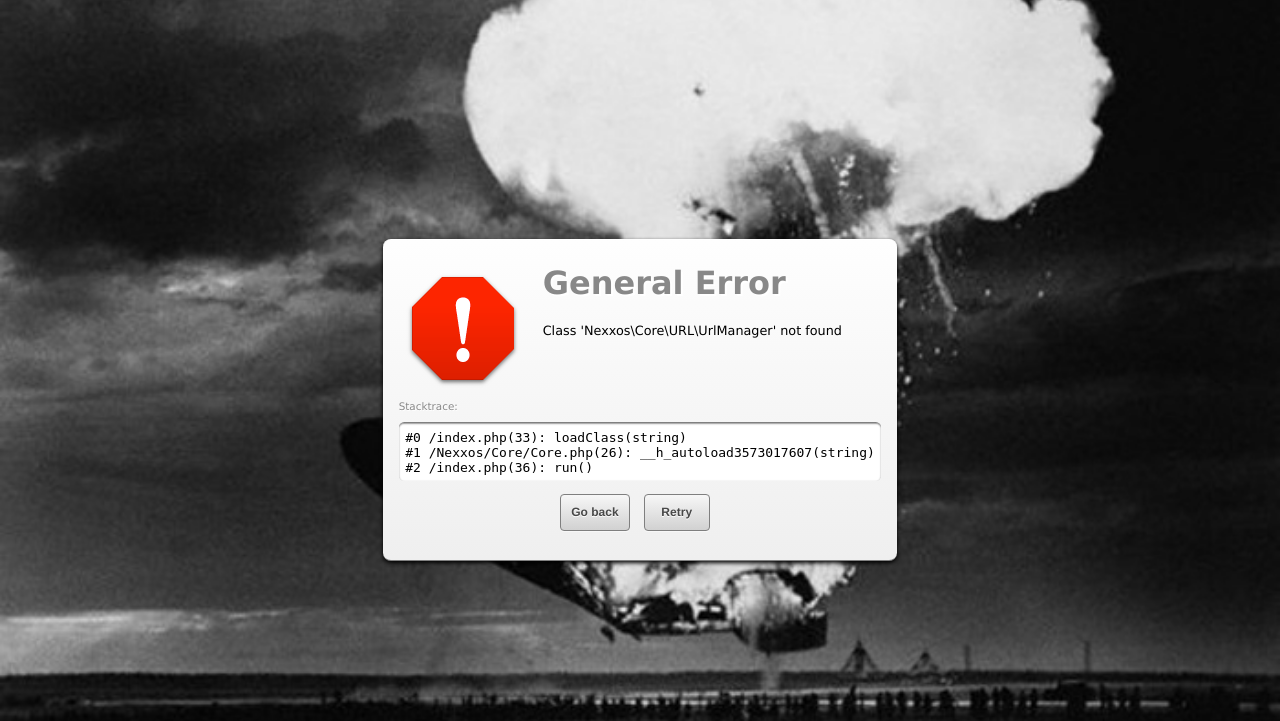
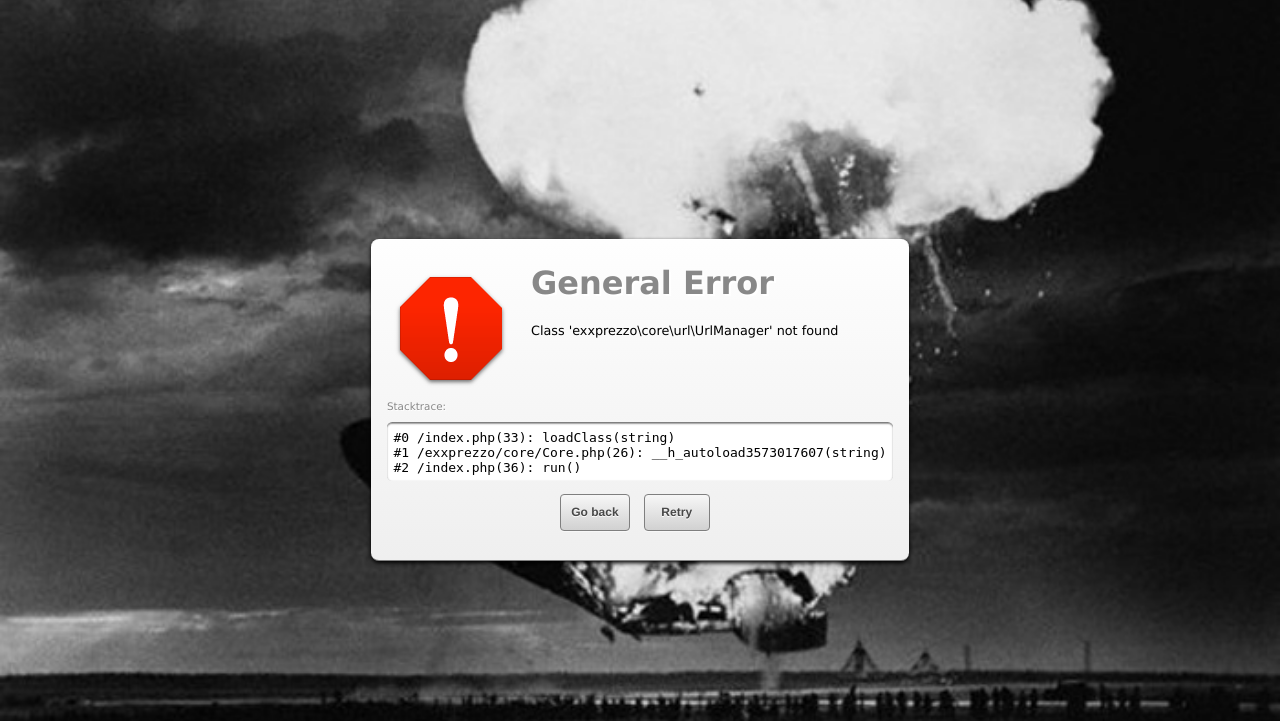
Before and after one commit to jornane/exxprezzo, a PHP site: page / in a window 1280 px wide. Shown: the top 721 px of the page. Run offline with PHP 8.4, Linux system fonts and the light colour scheme; data comes from the database, SQL or seed files in the repository.

Commit message:
Refactored

```diff
--- a/src/main/php/Nexxos/Core/Core.php
+++ b/src/main/php/exxprezzo/core/Core.php
@@ -1,5 +1,5 @@
 <?php
-namespace Nexxos\Core {
+namespace exxprezzo\core {
 	class Core {
 		private static $config = array();
 		private static $basedir;
@@ -13,7 +13,7 @@ namespace Nexxos\Core {
 			try {
 				self::$basedir = getcwd();
 				// Set error handler
-				set_error_handler(array('Nexxos\Core\Core', 'handleError'));
+				set_error_handler(array('exxprezzo\core\Core', 'handleError'));
 
 				// Read config file
 				self::readConfigFile();
@@ -22,11 +22,11 @@ namespace Nexxos\Core {
 				self::readConfigFromDB();
 
 				// Parse URL
-				$urlManager = 'Nexxos\\Core\\URL\\'.self::$config['urlManager'].'UrlManager';
+				$urlManager = 'exxprezzo\\core\\url\\'.strtolower(self::$config['urlManager']).'UrlManager';
 				self::$urlManager = new $urlManager();
 
 				// Instantiate main module
-				self::$mainModule = \Nexxos\Core\Module\AbstractModule::getInstanceFor(
+				self::$mainModule = \exxprezzo\core\module\AbstractModule::getInstanceFor(
 						self::$urlManager->getHostGroup(),
 						self::$urlManager->getPath()
 					);
@@ -58,7 +58,7 @@ namespace Nexxos\Core {
 		}
 
 		private static function readConfigFile() {
-			$contents = file_get_contents('Nexxos/Config.php');
+			$contents = file_get_contents('exxprezzo/Config.php');
 			$pos = strpos($contents, '?>', 0);
 			self::$config = unserialize(substr($contents, $pos+2));
 		}
@@ -78,7 +78,7 @@ namespace Nexxos\Core {
 		public static function loadClass($className) {
 			if (class_exists($className) || interface_exists($className)) return; // Class already exists, our work here is done
 			if (substr($className, -9) == 'Exception' && strpos($className, '_') === false)
-				$path = self::$basedir.DIRECTORY_SEPARATOR.'Nexxos'.DIRECTORY_SEPARATOR.'Exception'.DIRECTORY_SEPARATOR.$className.'.php';
+				$path = self::$basedir.DIRECTORY_SEPARATOR.'exxprezzo'.DIRECTORY_SEPARATOR.'exception'.DIRECTORY_SEPARATOR.$className.'.php';
 			else
 				$path = self::$basedir.DIRECTORY_SEPARATOR.str_replace('\\', DIRECTORY_SEPARATOR, $className).'.php';
 			if (file_exists($path))
--- a/src/main/php/Nexxos/Core/Output.php
+++ b/src/main/php/exxprezzo/core/Output.php
@@ -1,5 +1,5 @@
 <?php
-namespace Nexxos\Core {
+namespace exxprezzo\core {
 	interface Output extends Runnable {
 		function renderContents();
 		function getLength();
--- a/src/main/php/Nexxos/Core/Runnable.php
+++ b/src/main/php/exxprezzo/core/Runnable.php
@@ -1,5 +1,5 @@
 <?php
-namespace Nexxos\Core {
+namespace exxprezzo\core {
 	interface Runnable {
 		public function run();
 	}
--- a/src/main/php/Nexxos/Core/Module/DefaultModule.php
+++ b/src/main/php/exxprezzo/core/module/DefaultModule.php
@@ -1,5 +1,5 @@
 <?php
-namespace Nexxos\Core\Module {
+namespace exxprezzo\core\module {
 	class DefaultModule extends AbstractModule {
 		public function run() {
 		}
--- a/src/main/php/Nexxos/Core/URL/AbstractUrlManager.php
+++ b/src/main/php/exxprezzo/core/url/AbstractUrlManager.php
@@ -1,5 +1,5 @@
 <?php
-namespace Nexxos\Core\URL {
+namespace exxprezzo\core\url {
 	abstract class AbstractUrlManager {
 
 		public function __construct(&$server, &$get, &$post, &$cookie, &$env) {
@@ -59,7 +59,7 @@ namespace Nexxos\Core\URL {
 		}
 
 		public final function getHostGroup() {
-			$dbh = \Nexxos\Core\Core::getDatabaseConnection();
+			$dbh = \exxprezzo\core\Core::getDatabaseConnection();
 			$stmt = $dbh->prepare('SELECT `hostGroupId`, `type` FROM `hostGroup` where `hostName` = ? OR `hostName` = ""');
 			if ($stmt->execute(array($this->server['HTTP_HOST'])) && $hostGroupEntry = $stmt->fetch()) {
 				if ($hostGroupEntry['type'] == 'redirect') {/* fixme */}
@@ -72,7 +72,7 @@ namespace Nexxos\Core\URL {
 		public abstract function mkrawurl($hostGroup, $path, $get=array(), $fullUrl=false, $noGetForce=true);
 
 		/**
-		 * Return the URL to a specific physical path, relative to the nexxos root.
+		 * Return the URL to a specific physical path, relative to the exxprezzo root.
 		 *
 		 * @param string $path	Physical path, must not start with a slash
 		 *
--- a/src/main/php/Nexxos/Core/URL/FunctionPath.php
+++ b/src/main/php/exxprezzo/core/url/FunctionPath.php
@@ -1,5 +1,5 @@
 <?php
-namespace Nexxos\Core\URL {
+namespace exxprezzo\core\url {
 	class FunctionPath {
 		public $hostGroup;
 		public $path;
--- a/src/main/php/Nexxos/Core/URL/HostGroup.php
+++ b/src/main/php/exxprezzo/core/url/HostGroup.php
@@ -1,5 +1,5 @@
 <?php
-namespace Nexxos\Core\URL {
+namespace exxprezzo\core\url {
 	static class HostGroup {
 
 	}
--- a/src/main/php/Nexxos/Core/URL/QueryStringUrlManager.php
+++ b/src/main/php/exxprezzo/core/url/QueryStringUrlManager.php
@@ -1,5 +1,5 @@
 <?php
-namespace Nexxos\Core\URL {
+namespace exxprezzo\core\url {
 	class QueryStringUrlManager extends AbstractUrlManager {
 
 		public function __construct($server=NULL, $get=NULL, $post=NULL, $cookie=NULL, $env=NULL) {
--- a/src/main/php/index.php
+++ b/src/main/php/index.php
@@ -10,7 +10,7 @@
 $errorPage = dirname(__FILE__).'/error.html'; // In case something very bad goes wrong, don't expose it. View this page instead.
 
 // Include core
-if (!(include 'Nexxos/Core/'.DIRECTORY_SEPARATOR.'Core.php') || !class_exists('Nexxos\\Core\\Core')) {
+if (!(include 'exxprezzo/core/'.DIRECTORY_SEPARATOR.'Core.php') || !class_exists('exxprezzo\\core\\Core')) {
 	$msg = 'Could not initialize core';
 	if (!is_null($errorPage) && file_exists($errorPage) && is_readable($errorPage)) {
 		die(str_ireplace(array(
@@ -30,7 +30,7 @@ if (!(include 'Nexxos/Core/'.DIRECTORY_SEPARATOR.'Core.php') || !class_exists('N
 }
 
 function __autoload($className) {
-	Nexxos\Core\Core::loadClass($className);
+	exxprezzo\core\Core::loadClass($className);
 }
 
-Nexxos\Core\Core::run();
+exxprezzo\core\Core::run();
```
Also changed, not shown: src/main/php/exxprezzo/core/module/AbstractModule.php (renamed from src/main/php/Nexxos/Core/Module/AbstractModule.php, +11 -12 lines), src/main/php/exxprezzo/Config.php (renamed from src/main/php/Nexxos/Config.php).
